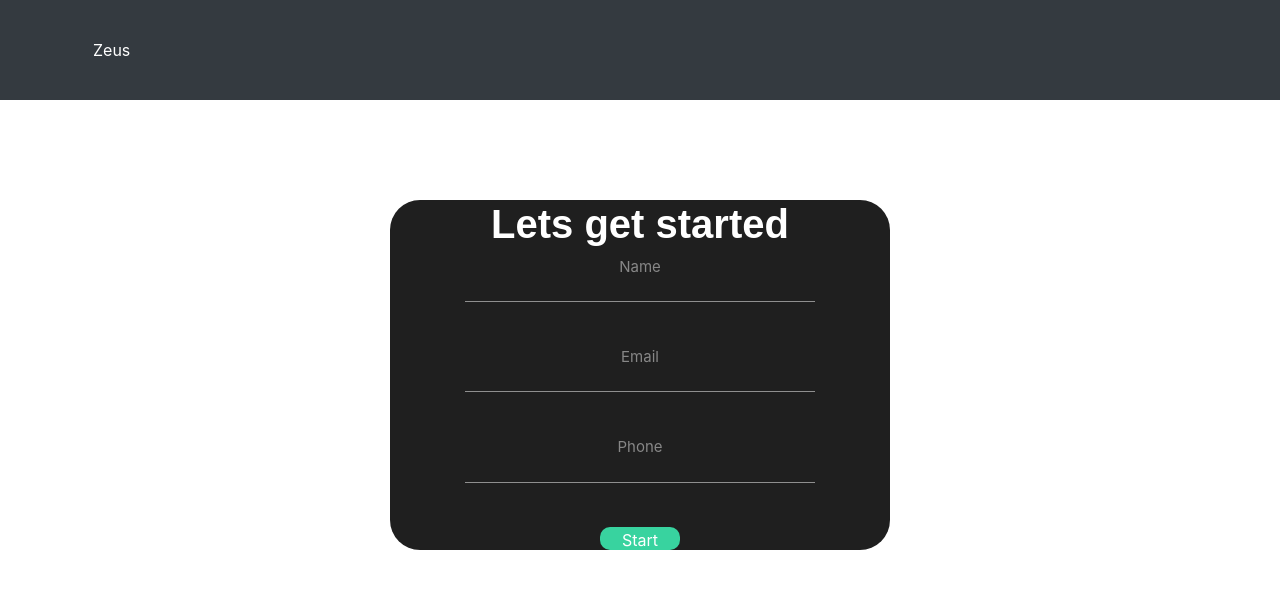
After one commit to nightwarrior-xxx/Zeus, a Django app: template zeus/god/templates/auth/host_login.html in a window 1280 px wide. The commit adds this page. Shown: the top 589 px of the page. Run offline with Django 3.2, Linux system fonts and the light colour scheme; the template is opened without the code that fills it: values that come from a table or form of the project are taken from there, others are empty; some libraries are stand-ins or nearby versions.

Commit message:
Meeting host page

```diff
--- a/requirements.txt
+++ b/requirements.txt
@@ -4,3 +4,4 @@ Pillow
 autopep8
 django-phonenumber-field
 phonenumbers
+django-widget-tweaks
--- a/zeus/god/forms.py
+++ b/zeus/god/forms.py
@@ -1,11 +1,23 @@
-from django.forms impor forms
+from django import forms
 from phonenumber_field.formfields import PhoneNumberField
 from .models import HostDetails
 
-class HostForm(forms.Form):
-    name = forms.CharField(required=True, widget=TextInput(attrs={"placeholder": "Name"}))
-    email = forms.EmailField(required=True)
-    phone = forms.PhoneNumberField()
+
+class HostForm(forms.ModelForm):
 
     class Meta:
         model = HostDetails
+        fields = ['name', 'email', 'phone']
+
+
+    def clean_email(self):
+        email = self.cleaned_data('email')
+        user_email = HostDetails(email=email)
+        if user_email.exists():
+            return forms.ValidationError("Email already exists")
+
+    def clean_hone(self):
+        phone = self.cleaned_data('phone')
+        user_phone = HostDetails(phone=phone)
+        if user_phone.exists():
+            return forms.ValidationError("Phone number already registered")
--- a/zeus/god/models.py
+++ b/zeus/god/models.py
@@ -1,11 +1,12 @@
 from django.db import models
 from phonenumber_field.modelfields import PhoneNumberField
+
 
 # model for host detail
 class HostDetails(models.Model):
     name = models.CharField(max_length=100)
     email = models.EmailField()
-    Phone = PhoneNumberField()
+    phone = PhoneNumberField()
 
 
 # model for client detail
--- /dev/null
+++ b/zeus/god/templates/auth/host_login.html
@@ -0,0 +1,25 @@
+{% extends 'base/base.html' %}
+{% load widget_tweaks %}
+
+{% block title %} Host {% endblock %}
+
+{% block content %}
+
+    <div class="flex-container">
+        <div class="content-container">
+
+
+            <div class="form-container">
+                <h1> Lets get started </h1>
+                <span class="subtitle">Name</span>
+                {{form.name|add_class:'input-details'}}<br>
+                <span class="subtitle">Email</span>
+                {{form.email|add_class:'input-details'}}<br>
+                <span class="subtitle">Phone</span>
+                {{form.phone|add_class:'input-details'}}<br>
+                <button type="submit" class="submit-btn">Start</button>
+            </div>
+        </div>
+    </div>
+
+{% endblock %}
--- a/zeus/god/templates/home.html
+++ b/zeus/god/templates/home.html
@@ -14,7 +14,7 @@
                 <li>Manage Mettings With Ease</li>
                 <br>
                 <br>
-				<a href="#"><button class="btn btn-success">Host the meeting</button></a>
+				<a href="{% url 'host:host_login' %}"><button class="btn btn-success">Host the meeting</button></a>
 			</ul>
 		</div>
 </header>
--- a/zeus/static/css/style.css
+++ b/zeus/static/css/style.css
@@ -51,6 +51,68 @@ body {
     padding: 10px;
 }
 
-.contact {
-    padding-top: 100%;
+
+.body {
+	background-color: #121212;
 }
+
+.flex-container {
+	width: 100vw;
+	margin-top: 100px;
+	display: flex;
+	justify-content: center;
+	align-content: center;
+}
+
+.input-details {
+	border: none;
+	border-bottom: solid rgb(143, 143, 143) 1px;
+	margin-bottom: 20px;
+	height: 40px;
+	width: 350px;
+	background: none;
+	color: rgba(245, 227, 194, 0.945);
+}
+.content-container {
+	width: 500px;
+	height: 350px;
+}
+
+.form-container {
+	width: 500px;
+	height: 350px;
+	margin-top: 20px;
+	display: flex;
+	flex-direction: column;
+	justify-content: center;
+	align-items: center;
+	border-radius: 30px;
+	background-color: #1f1f1f;
+}
+
+
+.form-container h1{
+	color: white;
+	font-size: 40px;
+	font-weight: 600;
+	font-family: sans-serif;
+}
+
+.subtitle {
+	color: rgba(180, 180, 180, 0.7);
+  	font-size: 15px;
+}
+
+.submit-btn {
+	background-color: #38d39f;;
+	border-radius: 10px;
+	border: none;
+	overflow: hidden;
+	color: white;
+	width: 80px;
+	height: 40px;
+}
+
+.submit-btn:hover{
+	box-shadow: 2px 2px 2px #55acee;
+}
--- a/zeus/zeus/settings.py
+++ b/zeus/zeus/settings.py
@@ -39,6 +39,7 @@ INSTALLED_APPS = [
     'django.contrib.staticfiles',
     'phonenumber_field',
     'god',
+    'widget_tweaks',
 ]
 
 MIDDLEWARE = [
```
Also changed, not shown: zeus/god/views.py (+16 -6 lines).
